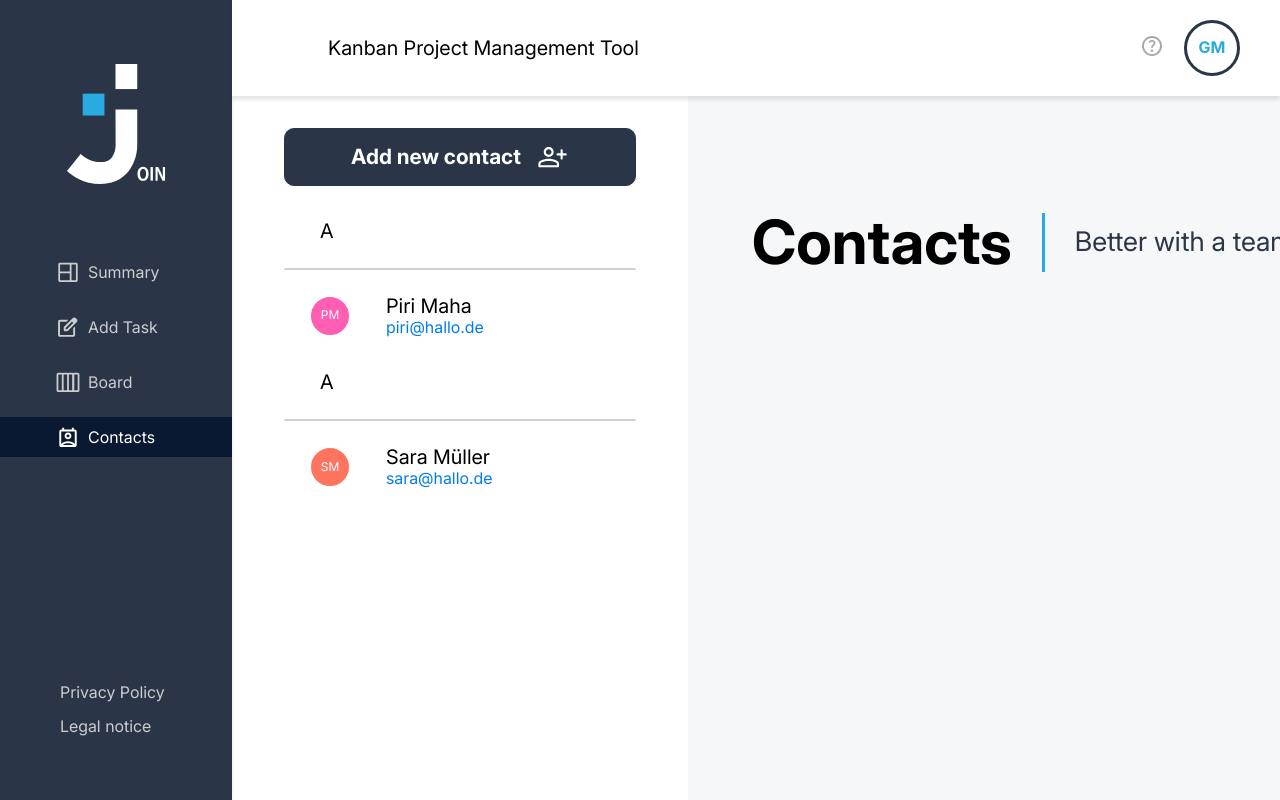
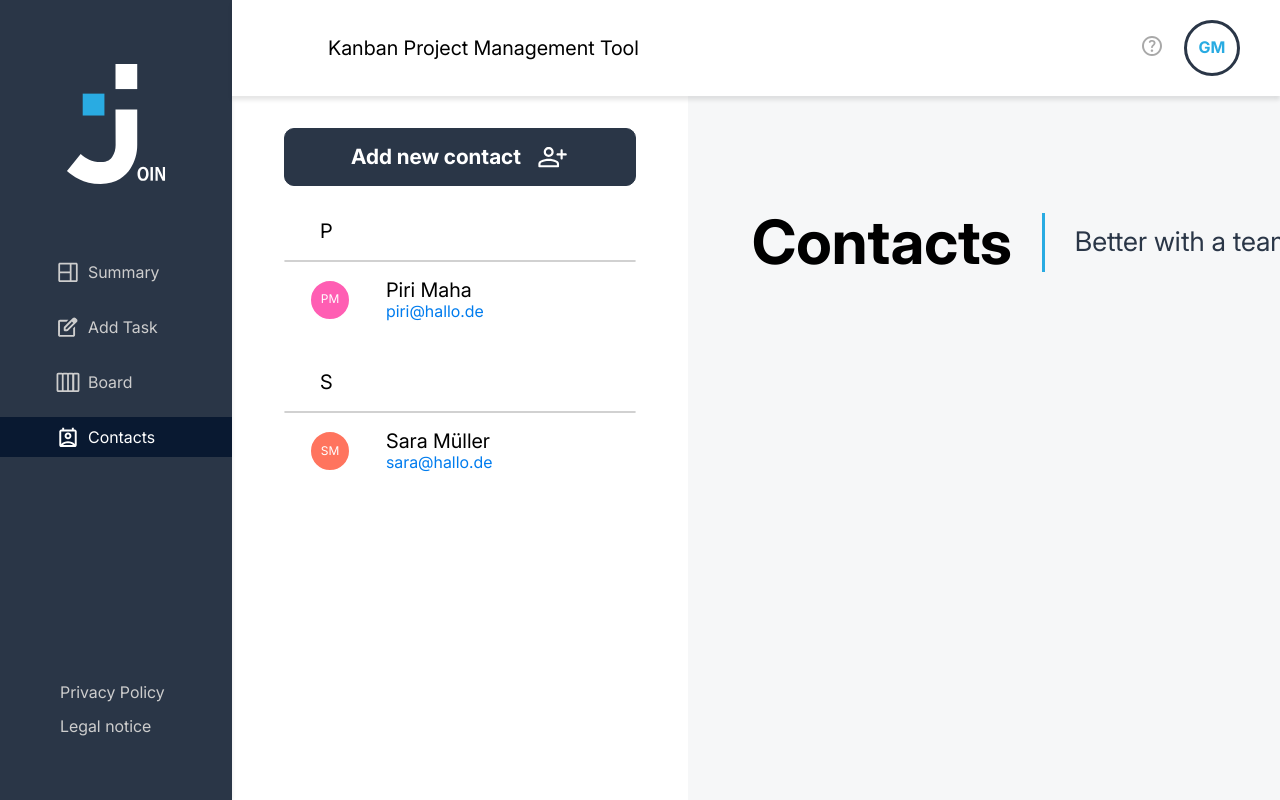
Before and after one commit to mahapiri/join-frontend, an Angular app: page /contacts in a window 1280 px wide. Built offline with nearby package versions, Linux system fonts and the light colour scheme.

Commit message:
editing contact list

```diff
--- a/src/app/contacts/contact-list/contact-list.component.html
+++ b/src/app/contacts/contact-list/contact-list.component.html
@@ -6,14 +6,16 @@
         <img src="../../../assets/img/person-add/default.svg" alt="Contact">
       </div>
 
-        <ng-container *ngIf="(userService.users$ | async) as users">
-          <div *ngIf="users.length > 0; else noContacts">
-            <div class="contact-list" *ngFor="let user of users; let i = index;">
+      <ng-container *ngIf="groupedUsers | keyvalue as grouped">
+        <div *ngFor="let group of grouped">
           <div class="alphabet">
-                <p>A</p>
+            <p>{{ group.key }}</p>
           </div>
           <div class="divider"></div>
-              <div [attr.id]="'userID' + user.userID" class="contact-container" (click)="userService.selectUser(user.userID)"   [ngClass]="{'select-user': (userService.selectedUser$ | async) === user.userID}">
+          <div class="contact-list" *ngFor="let user of group.value">
+            <div [attr.id]="'userID' + user.userID" class="contact-container"
+              (click)="userService.selectUser(user.userID)"
+              [ngClass]="{'select-user': (userService.selectedUser$ | async) === user.userID}">
               <div class="contact-icon" [ngStyle]="{'background-color': 'var(' + user.color + ')'}">
                 {{ user.initial }}
               </div>
--- a/src/app/contacts/contact-list/contact-list.component.ts
+++ b/src/app/contacts/contact-list/contact-list.component.ts
@@ -14,7 +14,24 @@ import { SharedService } from '../../services/shared.service';
 })
 export class ContactListComponent implements OnDestroy {
 
+  groupedUsers: { [key: string]: User[] } = {};
+
   constructor(public userService: UserService, private sharedService: SharedService) {
+    this.userService.users$.subscribe(users => {
+      this.groupedUsers = this.groupUsersByAlphabet(users);
+
+    });
+  }
+
+  groupUsersByAlphabet(users: User[]): { [key: string]: User[] } {
+    return users.reduce((groups: { [key: string]: User[] }, user: User) => {
+      const initial = user.name.charAt(0).toUpperCase();
+      if (!groups[initial]) {
+        groups[initial] = [];
+      }
+      groups[initial].push(user);
+      return groups;
+    }, {});
   }
 
   ngOnDestroy(): void {
--- a/src/app/models/user.model.ts
+++ b/src/app/models/user.model.ts
@@ -28,7 +28,7 @@ export class User {
         this.lastName = obj.lastName;
         this.name = obj.firstName + ' ' + obj.lastName;
         this.userID = obj.userID || this.getRandomUserID(obj.firstName);
-        this.initial = this.getInitial(obj.firstName) + this.getInitial(obj.lastName);
+        this.initial = (this.getInitial(obj.firstName) + this.getInitial(obj.lastName)).toUpperCase();
         this.color = obj.color || this.getRandomColor();
         this.email = obj.email;
         this.phone = obj.phone || '';
--- a/src/app/popups/add-contact/add-contact.component.ts
+++ b/src/app/popups/add-contact/add-contact.component.ts
@@ -30,9 +30,17 @@ export class AddContactComponent {
   getFullname() {
     const div = document.getElementById('name') as HTMLInputElement;
     const nameValue = div.value;
-    const split = nameValue.split(' ');
-    const firstName = split[0];
-    const lastName = split.slice(-1).toString();
+    let firstName = '';
+    let lastName = '';
+    if(nameValue.includes(' ')) {
+      const split = nameValue.split(' ');
+      firstName = split[0];
+      lastName = split.slice(-1).toString();
+    } else {
+      firstName = nameValue.charAt(0).toUpperCase() + nameValue.slice(1).toLowerCase();
+      lastName = '';
+    }
+
     return {
       firstName: firstName,
       lastName: lastName,
```
Lines whose indentation alone changed are shown as unchanged.
